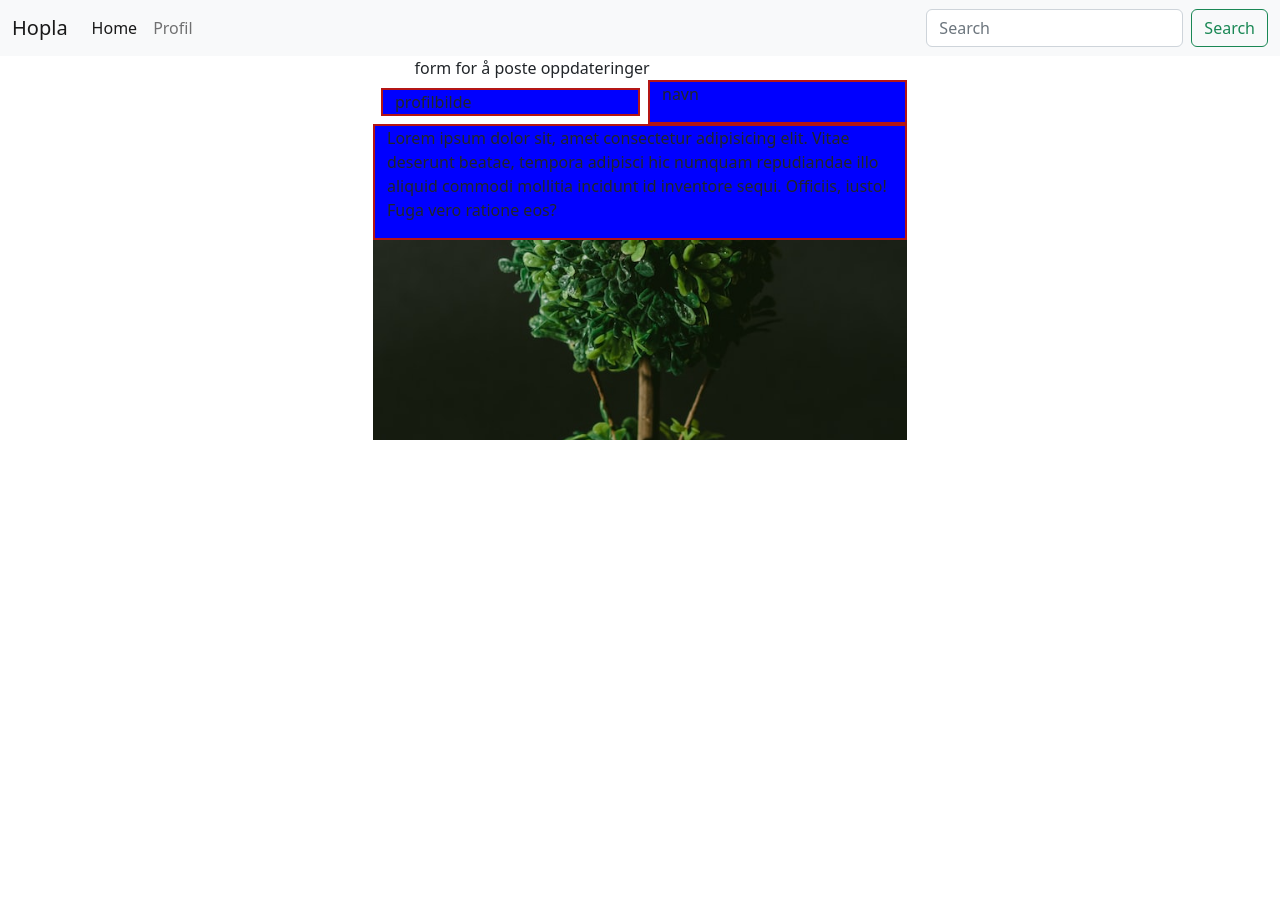
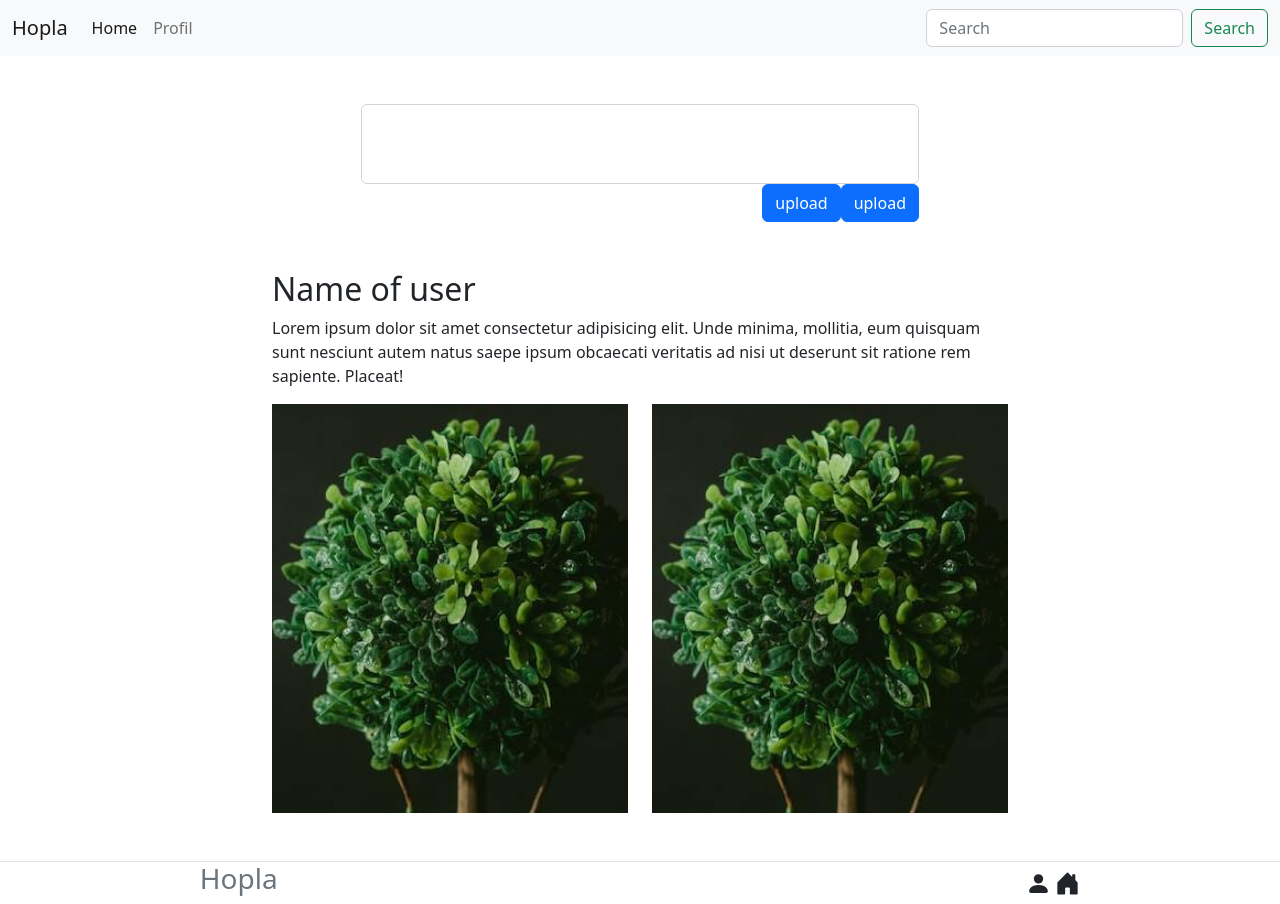
Before and after one commit to Noroff-FED-Campus-Assignments/cssf-course-assignment-albertholskog, a website: page home.html in a window 1280 px wide. Before the commit the page ends 800 px from the top, so only its background shows below. Drawn offline with nearby package versions, Linux system fonts and the light colour scheme.

Commit message:
bootstrap ferdig med 2 av 3 side

```diff
--- a/home.html
+++ b/home.html
@@ -13,7 +13,8 @@
     ></script>
     <title>Document</title>
   </head>
-  <body class="">
+  <body class="d-flex flex-column min-vh-100">
+    <header>
       <nav class="navbar navbar-expand-lg bg-light">
         <div class="container-fluid">
           <a class="navbar-brand" href="#">Hopla</a>
@@ -51,29 +52,68 @@
           </div>
         </div>
       </nav>
-    <main class="container">
-      <section class="row justify-content-center">
-        <div class="col col-5">form for å poste oppdateringer</div>
-      </section>
-      <section class="row w-50 mx-auto container-fluid">
-        <div class="col test m-2">profilbilde</div>
-        <div class="col test">navn</div>
-        <div class="w-100 test">
+    </header>
+    <main class="container mt-5 mb-5">
+      <div class="col-6 mx-auto">
+        <input type="text" class="form-control pt-5" />
+        <div class="flex-row-reverse d-flex">
+          <button class="btn btn-primary">upload</button>
+          <button class="btn btn-primary">upload</button>
+        </div>
+      </div>
+      <div class="row mt-5">
+        <div class="col-8 mx-auto">
+          <h2>Name of user</h2>
           <p>
-            Lorem ipsum dolor sit, amet consectetur adipisicing elit. Vitae
-            deserunt beatae, tempora adipisci hic numquam repudiandae illo
-            aliquid commodi mollitia incidunt id inventore sequi. Officiis,
-            iusto! Fuga vero ratione eos?
+            Lorem ipsum dolor sit amet consectetur adipisicing elit. Unde
+            minima, mollitia, eum quisquam sunt nesciunt autem natus saepe ipsum
+            obcaecati veritatis ad nisi ut deserunt sit ratione rem sapiente.
+            Placeat!
           </p>
+          <div class="row row-cols-2">
+            <img class="col rounded" src="/img/img crop.jpg" alt="" />
+            <img class="col rounded" src="/img/img crop.jpg" alt="" />
           </div>
-        <div class="p-0">
-          <img
-            src="/img/nagy-arnold-X_IvVDuHvDQ-unsplash.jpg"
-            class="post p-0"
-            alt=""
+        </div>
+      </div>
+    </main>
+    <footer
+      class="d-flex flex-wrap justify-content-around align-items-center mt-auto border-top"
+    >
+      <div class="col-md-4 d-flex align-items-center">
+        <a
+          href="/"
+          class="mb-3 me-2 mb-md-0 text-muted text-decoration-none lh-1"
+        >
+          <h3>Hopla</h3>
+        </a>
+      </div>
+      <div>
+        <svg
+          xmlns="http://www.w3.org/2000/svg"
+          width="25"
+          height="25"
+          fill="currentColor"
+          class="bi bi-person-fill"
+          viewBox="0 0 16 16"
+        >
+          <path
+            d="M3 14s-1 0-1-1 1-4 6-4 6 3 6 4-1 1-1 1H3zm5-6a3 3 0 1 0 0-6 3 3 0 0 0 0 6z"
           />
+        </svg>
+        <svg
+          xmlns="http://www.w3.org/2000/svg"
+          width="25"
+          height="25"
+          fill="currentColor"
+          class="bi bi-house-door-fill"
+          viewBox="0 0 16 16"
+        >
+          <path
+            d="M6.5 14.5v-3.505c0-.245.25-.495.5-.495h2c.25 0 .5.25.5.5v3.5a.5.5 0 0 0 .5.5h4a.5.5 0 0 0 .5-.5v-7a.5.5 0 0 0-.146-.354L13 5.793V2.5a.5.5 0 0 0-.5-.5h-1a.5.5 0 0 0-.5.5v1.293L8.354 1.146a.5.5 0 0 0-.708 0l-6 6A.5.5 0 0 0 1.5 7.5v7a.5.5 0 0 0 .5.5h4a.5.5 0 0 0 .5-.5z"
+          />
+        </svg>
       </div>
-      </section>
-    </main>
+    </footer>
   </body>
 </html>
--- a/scss/_header.scss
+++ b/scss/_header.scss
@@ -1,7 +1,3 @@
 h1 {
   font-size: 3rem;
 }
-
-footer {
-  background-color: red;
-}
--- a/scss/_img.scss
+++ b/scss/_img.scss
@@ -1,6 +1,7 @@
 .post {
-  max-width: 100%;
-  height: 200px;
-  width: 100%;
   object-fit: cover;
 }
+.img__container {
+  width: 200px;
+  height: 50px;
+}
```
Also changed, not shown: profile.html (+61 -26 lines), css/style.css, img/icons/card-image.svg (added), img/icons/download.svg (added), img/icons/house-door-fill.svg (added), img/icons/person-fill.svg (added), img/icons/upload.svg (added), img/img crop.jpg (added), 1 other file. Lines whose indentation alone changed are shown as unchanged.
